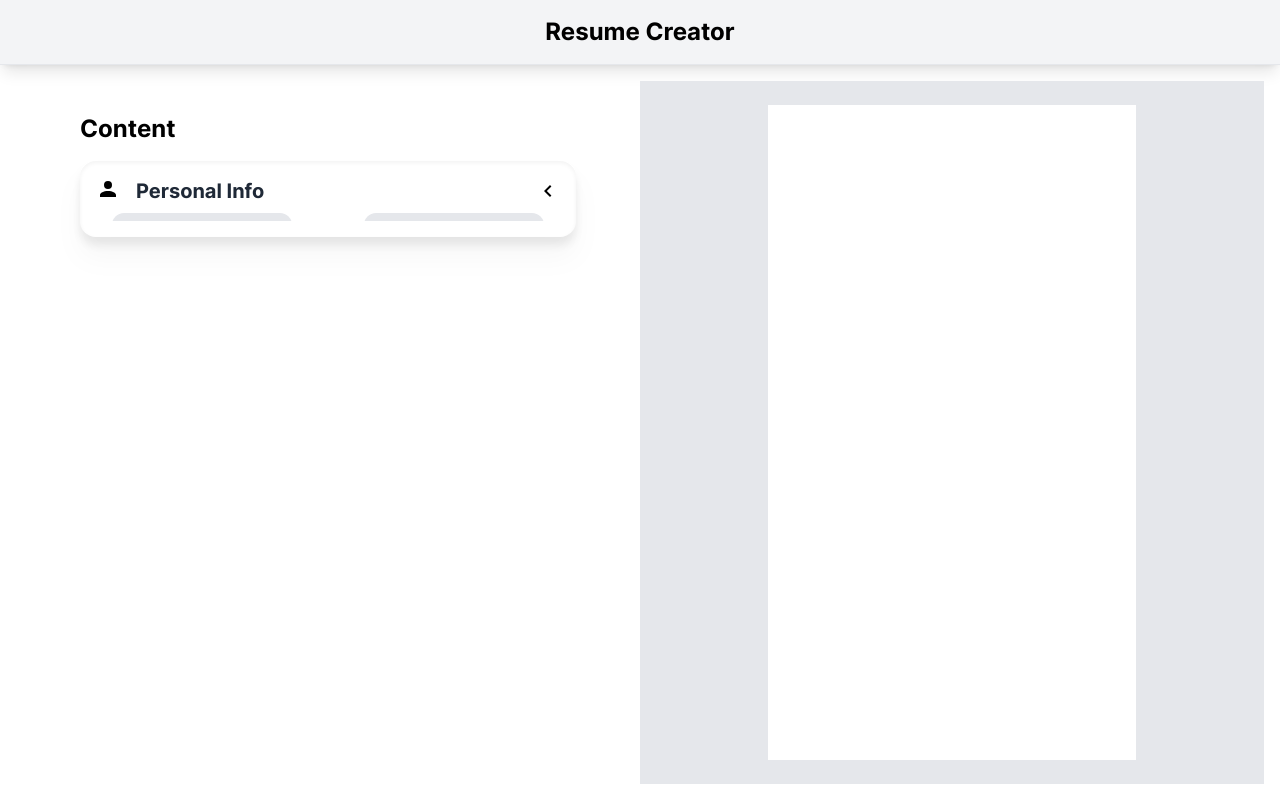
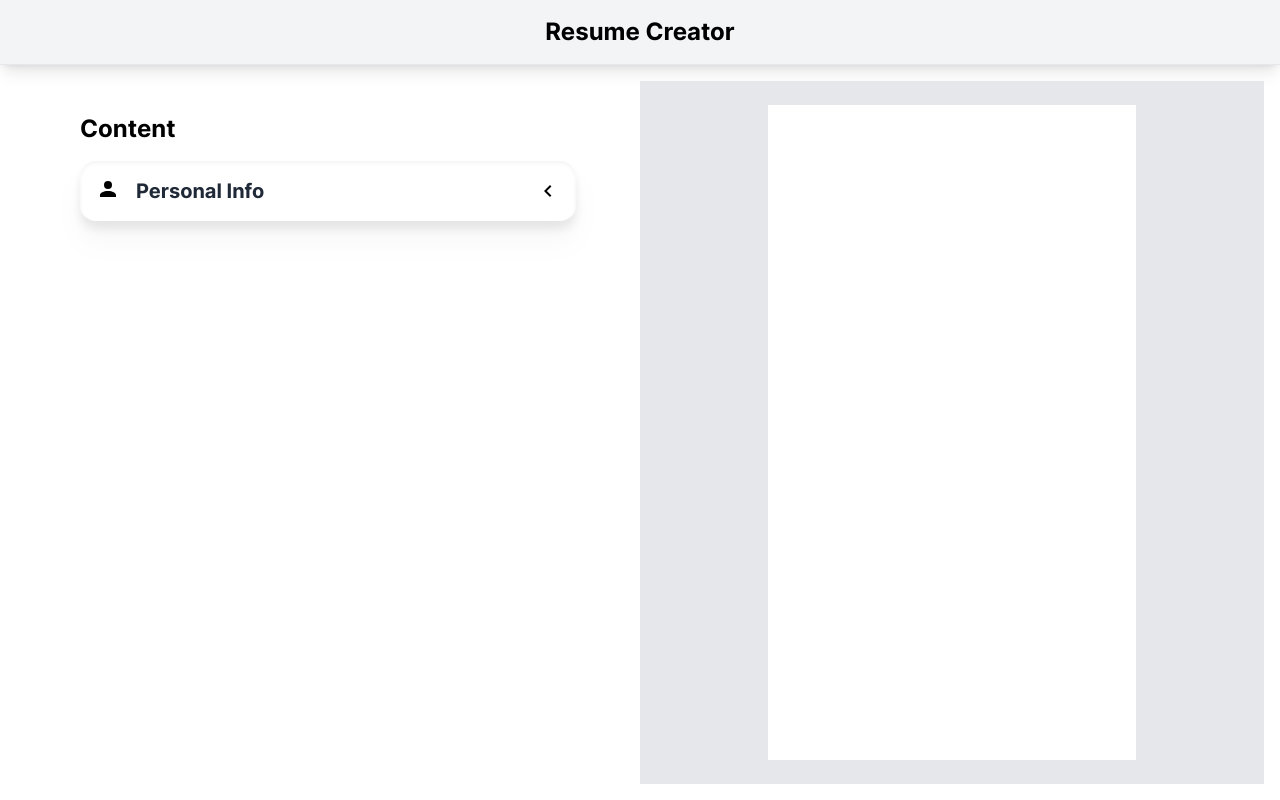
Before and after one commit to FlackCode/odin_CVApp, a React app: page / in a window 1280 px wide. Built offline with nearby package versions, Linux system fonts and the light colour scheme; the HTML template or start-up script is replaced by a standard one.

Commit message:
Fixed another bug
Div was shown even if button wasnt pressed.

```diff
--- a/src/components/EditorComponent/Info.jsx
+++ b/src/components/EditorComponent/Info.jsx
@@ -23,10 +23,10 @@ export default function Info({ info, setInfo }) {
                     <h1 className="font-bold text-xl text-gray-800">Personal Info</h1>
                 </div>
                 <div className='w-6 h-6'>
-                    <img src={PointerArrow} className={`transform ${isRotated ? 'rotate-90' : ''} transition-all duration-200 ease-linear`}/>
+                    <img src={PointerArrow} className={`transform ${isRotated ? 'rotate-90' : ''} transition-all duration-100 ease-linear`}/>
                 </div>
             </button>
-            <div className={`py-2 flex flex-col gap-4 transition-all duration-200 ease-out opacity-100 ${isCollapsed ? 'h-0 overflow-hidden py-0 opacity-0' : ''}`}>
+            <div className={`py-2 flex flex-col gap-4 transition-all duration-200 ease-out ${isCollapsed ? 'h-0 overflow-hidden py-0 hidden ' : ''}`}>
                 <div className='w-full flex flex-row justify-between px-4'>
                     <div className='w-5/12 bg-gray-200 py-2 px-4 rounded-xl'>
                         <label htmlFor="fullName" className='font-bold'>Full Name</label>
```
